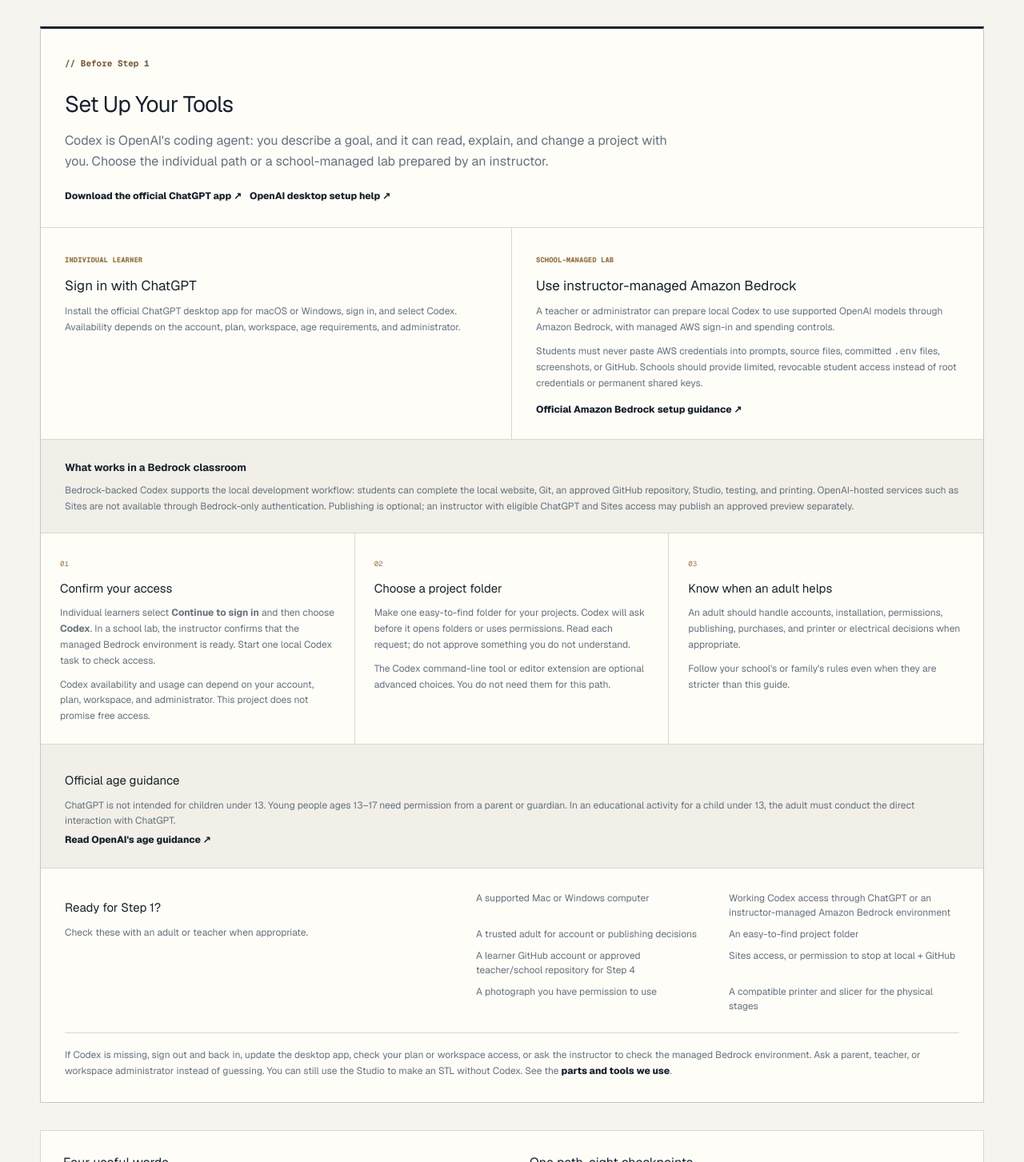
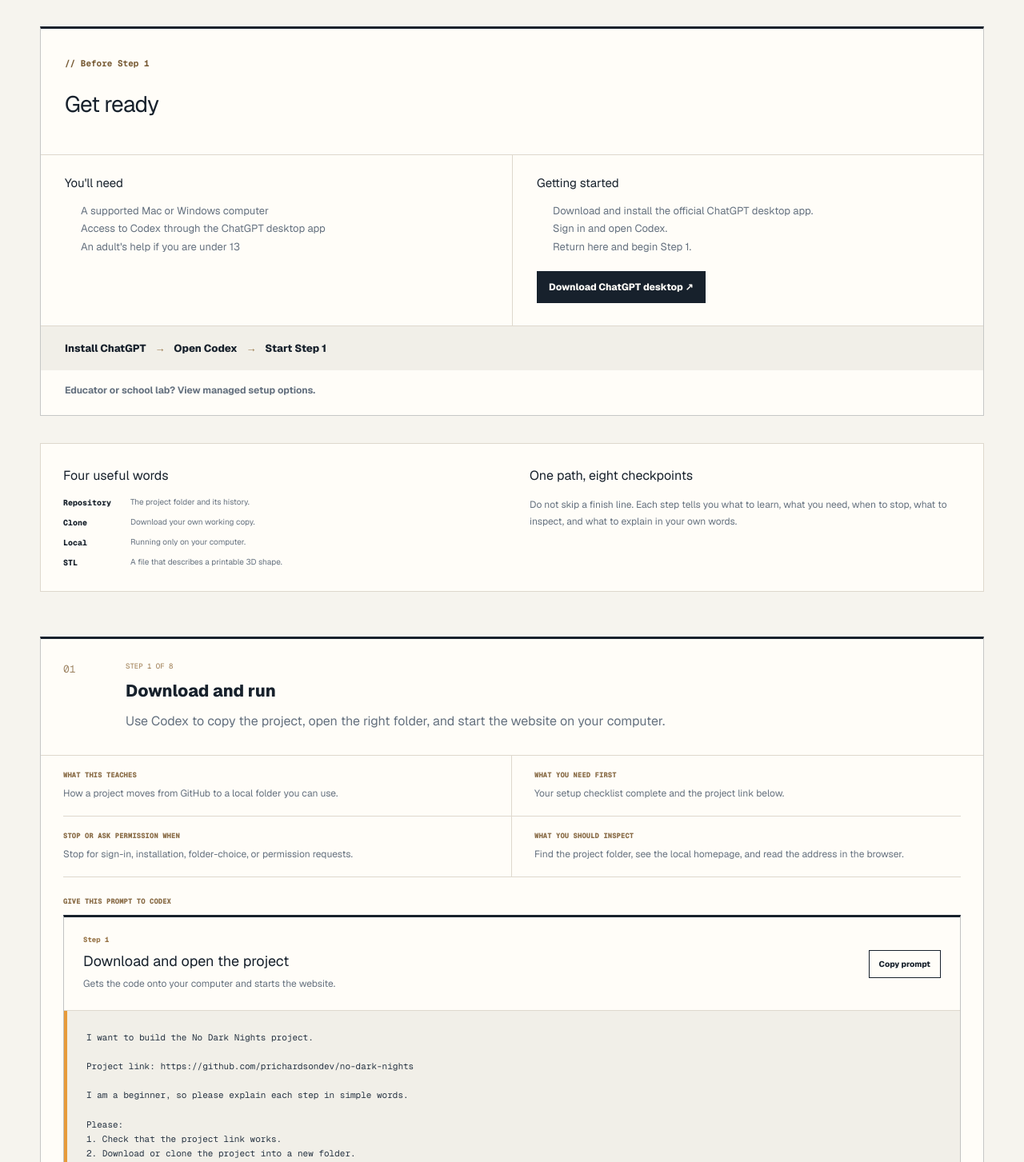
Before and after one commit to prichardsondev/no-dark-nights, a Next.js app: page /learn in a window 1280 px wide. Shown: the part 517-1970 px from the top of the page at 80% size. Built offline with nearby package versions, Linux system fonts and the light colour scheme.

Commit message:
Simplify Learn setup path

```diff
--- a/app/globals.css
+++ b/app/globals.css
@@ -1814,166 +1814,98 @@
   line-height: 1.65;
 }
 
-.setup-links {
-  display: flex;
-  flex-wrap: wrap;
-  gap: 10px;
-  margin-top: 20px;
-}
-
-.setup-links a,
-.what-we-use-grid a,
-.age-guidance a {
+.setup-ready-grid {
+  display: grid;
+  grid-template-columns: repeat(2, minmax(0, 1fr));
+  border-top: 1px solid var(--line);
+}
+
+.setup-ready-grid > div {
+  padding: 24px 30px 28px;
+}
+
+.setup-ready-grid > div + div {
+  border-left: 1px solid var(--line);
+}
+
+.setup-ready-grid h3 {
+  margin: 0 0 12px;
+  font-size: 15px;
+}
+
+.setup-ready-grid ul,
+.setup-ready-grid ol {
+  margin: 0;
+  padding-left: 20px;
+  color: var(--muted);
+  font-size: 13px;
+  line-height: 1.75;
+}
+
+.setup-primary-action {
+  display: inline-block;
+  margin-top: 18px;
+  padding: 10px 14px;
+  border: 1px solid var(--ink);
+  background: var(--ink);
+  color: #fffdf8;
+  font-size: 12px;
+  font-weight: 780;
+  text-decoration: none;
+}
+
+.setup-primary-action:hover {
+  background: #253341;
+}
+
+.setup-primary-action:focus-visible,
+.educator-setup-link:focus-visible {
+  outline: 3px solid #d3a35f;
+  outline-offset: 3px;
+}
+
+.setup-sequence {
+  margin: 0;
+  padding: 18px 30px;
+  border-top: 1px solid var(--line);
+  background: #f1efe8;
+  color: var(--ink);
+  font-size: 13px;
+  font-weight: 780;
+}
+
+.setup-sequence span {
+  margin: 0 8px;
+  color: #9a784c;
+}
+
+.educator-setup-link {
+  display: inline-block;
+  margin: 16px 30px 22px;
+  color: var(--muted);
+  font-size: 12px;
+  font-weight: 700;
+  text-underline-offset: 3px;
+}
+
+.what-we-use-grid a {
   color: var(--ink);
   font-size: 12px;
   font-weight: 780;
   text-underline-offset: 3px;
 }
 
-.setup-grid {
-  display: grid;
-  grid-template-columns: repeat(3, minmax(0, 1fr));
-  border-top: 1px solid var(--line);
-}
-
-.codex-paths {
-  display: grid;
-  grid-template-columns: repeat(2, minmax(0, 1fr));
-  border-top: 1px solid var(--line);
-}
-
-.codex-paths article {
-  padding: 26px 30px;
-  border-right: 1px solid var(--line);
-}
-
-.codex-paths article:last-child {
-  border-right: 0;
-}
-
-.codex-paths article > span {
-  color: #9a784c;
-  font-family: var(--font-geist-mono), monospace;
-  font-size: 9px;
-  font-weight: 800;
-  text-transform: uppercase;
-}
-
-.codex-paths h3 {
-  margin: 10px 0;
-  font-size: 17px;
-}
-
-.codex-paths p {
-  margin: 0;
-  color: var(--muted);
-  font-size: 12px;
-  line-height: 1.65;
-}
-
-.codex-paths p + p {
-  margin-top: 10px;
-}
-
-.codex-paths a {
-  display: inline-block;
-  margin-top: 14px;
-  color: var(--ink);
-  font-size: 12px;
-  font-weight: 780;
-  text-underline-offset: 3px;
-}
-
-.bedrock-boundary {
-  padding: 22px 30px;
-  border-top: 1px solid var(--line);
-  background: #f1efe8;
-}
-
-.bedrock-boundary strong {
-  font-size: 13px;
-}
-
-.bedrock-boundary p {
-  margin: 8px 0 0;
-  color: var(--muted);
-  font-size: 12px;
-  line-height: 1.65;
-}
-
-.setup-grid article {
-  padding: 24px;
-  border-right: 1px solid var(--line);
-}
-
-.setup-grid article:last-child {
-  border-right: 0;
-}
-
-.setup-grid article > span {
-  color: #9a784c;
-  font-family: var(--font-geist-mono), monospace;
-  font-size: 9px;
-}
-
-.setup-grid h3,
-.age-guidance h3,
-.readiness-card h3,
 .educator-grid h3,
 .what-we-use-grid h3 {
   margin: 10px 0;
   font-size: 15px;
 }
 
-.setup-grid p,
-.age-guidance p,
-.readiness-card p,
 .educator-grid p,
 .what-we-use-grid p {
   color: var(--muted);
   font-size: 12px;
   line-height: 1.65;
-}
-
-.setup-grid p + p {
-  margin-top: 10px;
-}
-
-.age-guidance {
-  padding: 24px 30px;
-  border-top: 1px solid var(--line);
-  background: #f1efe8;
-}
-
-.readiness-card {
-  display: grid;
-  grid-template-columns: 0.72fr 1fr;
-  gap: 24px 48px;
-  padding: 28px 30px;
-  border-top: 1px solid var(--line);
-}
-
-.readiness-card ul {
-  display: grid;
-  grid-template-columns: repeat(2, minmax(0, 1fr));
-  gap: 9px 28px;
-  margin: 0;
-  padding-left: 18px;
-  color: var(--muted);
-  font-size: 12px;
-  line-height: 1.5;
-}
-
-.readiness-card .setup-trouble {
-  grid-column: 1 / -1;
-  margin: 0;
-  padding-top: 18px;
-  border-top: 1px solid var(--line);
-}
-
-.setup-trouble a {
-  color: var(--ink);
-  font-weight: 750;
 }
 
 .learn-start h2 {
@@ -2298,6 +2230,84 @@
   gap: 18px;
 }
 
+.school-lab-section {
+  scroll-margin-top: 24px;
+  margin-top: 72px;
+  border: 1px solid var(--line);
+  border-top: 3px solid #9a784c;
+  background: #f1efe8;
+}
+
+.school-lab-heading {
+  max-width: 780px;
+  padding: 32px 40px;
+}
+
+.school-lab-heading h2 {
+  margin: 8px 0 12px;
+  font-size: 28px;
+  letter-spacing: -0.03em;
+}
+
+.school-lab-heading p {
+  margin: 0;
+  color: var(--muted);
+  line-height: 1.65;
+}
+
+.school-lab-grid {
+  display: grid;
+  grid-template-columns: repeat(2, minmax(0, 1fr));
+  border-top: 1px solid var(--line);
+  border-left: 1px solid var(--line);
+}
+
+.school-lab-grid article {
+  padding: 24px 30px;
+  border-right: 1px solid var(--line);
+  border-bottom: 1px solid var(--line);
+}
+
+.school-lab-grid h3,
+.school-lab-note h3 {
+  margin: 0 0 10px;
+  font-size: 15px;
+}
+
+.school-lab-grid ul {
+  margin: 0;
+  padding-left: 18px;
+  color: var(--muted);
+  font-size: 12px;
+  line-height: 1.65;
+}
+
+.school-lab-grid li + li {
+  margin-top: 8px;
+}
+
+.school-lab-grid a,
+.school-lab-note a {
+  display: inline-block;
+  margin-top: 14px;
+  color: var(--ink);
+  font-size: 12px;
+  font-weight: 780;
+  text-underline-offset: 3px;
+}
+
+.school-lab-note {
+  padding: 24px 30px 28px;
+}
+
+.school-lab-note p {
+  max-width: 900px;
+  margin: 0;
+  color: var(--muted);
+  font-size: 12px;
+  line-height: 1.65;
+}
+
 .educator-section {
   margin-top: 72px;
   padding: 40px;
@@ -2790,36 +2800,22 @@
     grid-template-columns: 1fr;
   }
 
-  .setup-grid,
-  .codex-paths,
-  .readiness-card,
+  .setup-ready-grid,
   .lesson-checkpoints,
   .lesson-finish,
+  .school-lab-grid,
   .educator-grid,
   .what-we-use-grid {
     grid-template-columns: 1fr;
   }
 
-  .setup-grid article {
-    border-right: 0;
-    border-bottom: 1px solid var(--line);
-  }
-
-  .codex-paths article {
-    border-right: 0;
-    border-bottom: 1px solid var(--line);
-  }
-
-  .codex-paths article:last-child {
-    border-bottom: 0;
-  }
-
-  .setup-grid article:last-child {
-    border-bottom: 0;
-  }
-
-  .readiness-card ul {
-    grid-template-columns: 1fr;
+  .setup-ready-grid > div + div {
+    border-top: 1px solid var(--line);
+    border-left: 0;
+  }
+
+  .setup-sequence span {
+    margin: 0 3px;
   }
 
   .lesson-checkpoints div,
@@ -2837,6 +2833,18 @@
 
   .educator-section {
     padding: 28px 20px;
+  }
+
+  .school-lab-heading {
+    padding: 28px 20px;
+  }
+
+  .school-lab-grid article {
+    padding: 22px 20px;
+  }
+
+  .school-lab-note {
+    padding: 24px 20px 28px;
   }
 
   .learn-guide li {
--- a/app/learn/page.tsx
+++ b/app/learn/page.tsx
@@ -49,163 +49,41 @@
         <section className="setup-section" aria-labelledby="setup-title">
           <div className="setup-heading">
             <span className="site-eyebrow">Before Step 1</span>
-            <h2 id="setup-title">Set Up Your Tools</h2>
-            <p>
-              Codex is OpenAI&apos;s coding agent: you describe a goal, and it
-              can read, explain, and change a project with you. Choose the
-              individual path or a school-managed lab prepared by an instructor.
-            </p>
-            <div className="setup-links">
+            <h2 id="setup-title">Get ready</h2>
+          </div>
+          <div className="setup-ready-grid">
+            <div>
+              <h3>You&apos;ll need</h3>
+              <ul>
+                <li>A supported Mac or Windows computer</li>
+                <li>Access to Codex through the ChatGPT desktop app</li>
+                <li>An adult&apos;s help if you are under 13</li>
+              </ul>
+            </div>
+            <div>
+              <h3>Getting started</h3>
+              <ol>
+                <li>Download and install the official ChatGPT desktop app.</li>
+                <li>Sign in and open Codex.</li>
+                <li>Return here and begin Step 1.</li>
+              </ol>
               <a
+                className="setup-primary-action"
                 href="https://chatgpt.com/download/"
                 target="_blank"
                 rel="noopener noreferrer"
               >
-                Download the official ChatGPT app ↗
-              </a>
-              <a
-                href="https://help.openai.com/en/articles/20001276/"
-                target="_blank"
-                rel="noopener noreferrer"
-              >
-                OpenAI desktop setup help ↗
+                Download ChatGPT desktop ↗
               </a>
             </div>
           </div>
-          <div className="codex-paths" aria-label="Two ways to access Codex">
-            <article>
-              <span>Individual learner</span>
-              <h3>Sign in with ChatGPT</h3>
-              <p>
-                Install the official ChatGPT desktop app for macOS or Windows,
-                sign in, and select Codex. Availability depends on the account,
-                plan, workspace, age requirements, and administrator.
-              </p>
-            </article>
-            <article>
-              <span>School-managed lab</span>
-              <h3>Use instructor-managed Amazon Bedrock</h3>
-              <p>
-                A teacher or administrator can prepare local Codex to use
-                supported OpenAI models through Amazon Bedrock, with managed
-                AWS sign-in and spending controls.
-              </p>
-              <p>
-                Students must never paste AWS credentials into prompts, source
-                files, committed <code>.env</code> files, screenshots, or
-                GitHub. Schools should provide limited, revocable student access
-                instead of root credentials or permanent shared keys.
-              </p>
-              <a
-                href="https://learn.chatgpt.com/docs/amazon-bedrock"
-                target="_blank"
-                rel="noopener noreferrer"
-              >
-                Official Amazon Bedrock setup guidance ↗
-              </a>
-            </article>
-          </div>
-          <div className="bedrock-boundary">
-            <strong>What works in a Bedrock classroom</strong>
-            <p>
-              Bedrock-backed Codex supports the local development workflow:
-              students can complete the local website, Git, an approved GitHub
-              repository, Studio, testing, and printing. OpenAI-hosted services
-              such as Sites are not available through Bedrock-only
-              authentication. Publishing is optional; an instructor with
-              eligible ChatGPT and Sites access may publish an approved preview
-              separately.
-            </p>
-          </div>
-          <div className="setup-grid">
-            <article>
-              <span>01</span>
-              <h3>Confirm your access</h3>
-              <p>
-                Individual learners select <strong>Continue to sign in</strong>{" "}
-                and then choose <strong>Codex</strong>. In a school lab, the
-                instructor confirms that the managed Bedrock environment is
-                ready. Start one local Codex task to check access.
-              </p>
-              <p>
-                Codex availability and usage can depend on your account, plan,
-                workspace, and administrator. This project does not promise
-                free access.
-              </p>
-            </article>
-            <article>
-              <span>02</span>
-              <h3>Choose a project folder</h3>
-              <p>
-                Make one easy-to-find folder for your projects. Codex will ask
-                before it opens folders or uses permissions. Read each request;
-                do not approve something you do not understand.
-              </p>
-              <p>
-                The Codex command-line tool or editor extension are optional
-                advanced choices. You do not need them for this path.
-              </p>
-            </article>
-            <article>
-              <span>03</span>
-              <h3>Know when an adult helps</h3>
-              <p>
-                An adult should handle accounts, installation, permissions,
-                publishing, purchases, and printer or electrical decisions
-                when appropriate.
-              </p>
-              <p>
-                Follow your school&apos;s or family&apos;s rules even when they
-                are stricter than this guide.
-              </p>
-            </article>
-          </div>
-          <div className="age-guidance">
-            <h3>Official age guidance</h3>
-            <p>
-              ChatGPT is not intended for children under 13. Young people ages
-              13–17 need permission from a parent or guardian. In an educational
-              activity for a child under 13, the adult must conduct the direct
-              interaction with ChatGPT.
-            </p>
-            <a
-              href="https://help.openai.com/en/articles/8313401-is-chatgpt-safe-for-all-ages"
-              target="_blank"
-              rel="noopener noreferrer"
-            >
-              Read OpenAI&apos;s age guidance ↗
-            </a>
-          </div>
-          <div className="readiness-card">
-            <div>
-              <h3>Ready for Step 1?</h3>
-              <p>Check these with an adult or teacher when appropriate.</p>
-            </div>
-            <ul>
-              <li>A supported Mac or Windows computer</li>
-              <li>
-                Working Codex access through ChatGPT or an instructor-managed
-                Amazon Bedrock environment
-              </li>
-              <li>A trusted adult for account or publishing decisions</li>
-              <li>An easy-to-find project folder</li>
-              <li>
-                A learner GitHub account or approved teacher/school repository
-                for Step 4
-              </li>
-              <li>Sites access, or permission to stop at local + GitHub</li>
-              <li>A photograph you have permission to use</li>
-              <li>A compatible printer and slicer for the physical stages</li>
-            </ul>
-            <p className="setup-trouble">
-              If Codex is missing, sign out and back in, update the desktop app,
-              check your plan or workspace access, or ask the instructor to
-              check the managed Bedrock environment. Ask a parent, teacher, or
-              workspace administrator instead of guessing. You can still use
-              the Studio to make an STL without Codex. See the{" "}
-              <Link href="/resources">parts and tools we use</Link>.
-            </p>
-          </div>
+          <p className="setup-sequence" aria-label="Install ChatGPT, then open Codex, then start Step 1">
+            Install ChatGPT <span aria-hidden="true">→</span> Open Codex{" "}
+            <span aria-hidden="true">→</span> Start Step 1
+          </p>
+          <a className="educator-setup-link" href="#school-lab-setup">
+            Educator or school lab? View managed setup options.
+          </a>
         </section>
         <section className="learn-start">
           <div>
@@ -292,6 +170,114 @@
             ))}
           </div>
         </section>
+        <section
+          id="school-lab-setup"
+          className="school-lab-section"
+          aria-labelledby="school-lab-title"
+        >
+          <div className="school-lab-heading">
+            <span className="site-eyebrow">Managed setup options</span>
+            <h2 id="school-lab-title">For educators running a school lab</h2>
+            <p>
+              A teacher or administrator can prepare a managed local Codex
+              environment for learners who cannot use the standard ChatGPT
+              sign-in path.
+            </p>
+          </div>
+          <div className="school-lab-grid">
+            <article>
+              <h3>Prepare managed access</h3>
+              <ul>
+                <li>
+                  Amazon Bedrock can provide supported OpenAI models through
+                  school-managed AWS sign-in and spending controls.
+                </li>
+                <li>
+                  An instructor or administrator should prepare and test the
+                  environment before learners begin.
+                </li>
+                <li>
+                  Provide limited, revocable student access—never root
+                  credentials or permanent shared keys.
+                </li>
+              </ul>
+              <a
+                href="https://learn.chatgpt.com/docs/amazon-bedrock"
+                target="_blank"
+                rel="noopener noreferrer"
+              >
+                Official Amazon Bedrock setup guidance ↗
+              </a>
+            </article>
+            <article>
+              <h3>Protect credentials</h3>
+              <ul>
+                <li>
+                  Students must never paste AWS credentials into prompts, source
+                  files, committed <code>.env</code> files, screenshots, or
+                  GitHub.
+                </li>
+                <li>
+                  Keep credentials out of project folders and revoke access when
+                  a class or lab session ends.
+                </li>
+                <li>
+                  Follow school privacy, account, permission, and spending
+                  policies.
+                </li>
+              </ul>
+            </article>
+            <article>
+              <h3>What students can complete</h3>
+              <ul>
+                <li>
+                  Bedrock-backed Codex supports the local website, Git, an
+                  approved GitHub repository, Studio, testing, and printing.
+                </li>
+                <li>
+                  A local project and approved GitHub repository are valid
+                  completion points.
+                </li>
+                <li>
+                  The Studio can make an STL without Codex. See the{" "}
+                  <Link href="/resources">parts and tools we use</Link>.
+                </li>
+              </ul>
+            </article>
+            <article>
+              <h3>Plan publishing separately</h3>
+              <ul>
+                <li>
+                  OpenAI-hosted services such as Sites are not available through
+                  Bedrock-only authentication.
+                </li>
+                <li>Publishing is optional for this learning path.</li>
+                <li>
+                  An instructor with eligible ChatGPT and Sites access may
+                  review and publish an approved preview separately.
+                </li>
+              </ul>
+            </article>
+          </div>
+          <div className="school-lab-note">
+            <h3>Age, consent, and adult responsibilities</h3>
+            <p>
+              ChatGPT is not intended for children under 13. Young people ages
+              13–17 need permission from a parent or guardian. In an educational
+              activity for a child under 13, the adult must conduct the direct
+              interaction with ChatGPT. Adults should also manage installation,
+              permissions, publishing, purchases, printer supervision, and
+              light safety when appropriate.
+            </p>
+            <a
+              href="https://help.openai.com/en/articles/8313401-is-chatgpt-safe-for-all-ages"
+              target="_blank"
+              rel="noopener noreferrer"
+            >
+              Read OpenAI&apos;s age guidance ↗
+            </a>
+          </div>
+        </section>
         <section className="educator-section" aria-labelledby="educators-title">
           <div>
             <span className="site-eyebrow">For educators</span>
```
Also changed, not shown: 1 other file (tests, documents, lock files or other folders).
